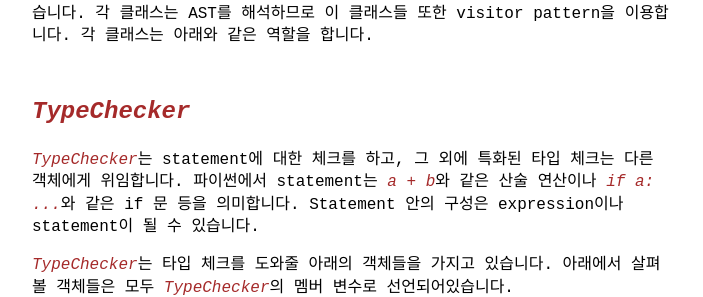
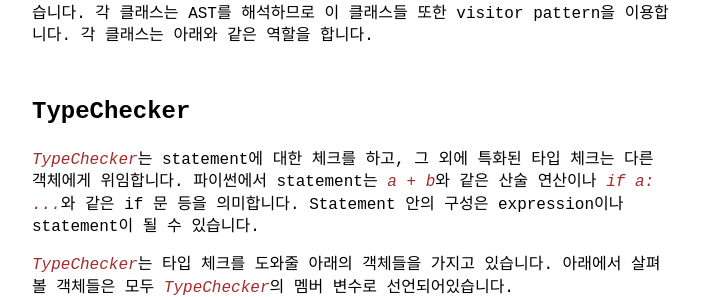
Before and after one commit to yangkyeongmo/yangkyeongmo.github.io, a Jekyll site: the page built from _posts/2023-07-24-mypy-4-typecheck.md, in a window 1280 px wide. Shown: the part 927-1224 px from the top of the page, without its empty margins (288-991 px from the left). Built offline with Jekyll 4.4.1, drawn with Linux system fonts in a browser that asks for light colours; our own code applies the rules of GitHub Pages for plain Markdown files.

```diff
--- a/_posts/2023-07-24-mypy-4-typecheck.md
+++ b/_posts/2023-07-24-mypy-4-typecheck.md
@@ -40,7 +40,7 @@ tags: ["python"]
 각 클래스는 AST를 해석하므로 이 클래스들 또한 visitor pattern을 이용합니다.
 각 클래스는 아래와 같은 역할을 합니다.
 
-## `TypeChecker`
+## TypeChecker
 
 `TypeChecker`는 statement에 대한 체크를 하고, 그 외에 특화된 타입 체크는 다른 객체에게 위임합니다.
 파이썬에서 statement는 `a + b`와 같은 산술 연산이나 `if a: ...`와 같은 if 문 등을 의미합니다.
```
